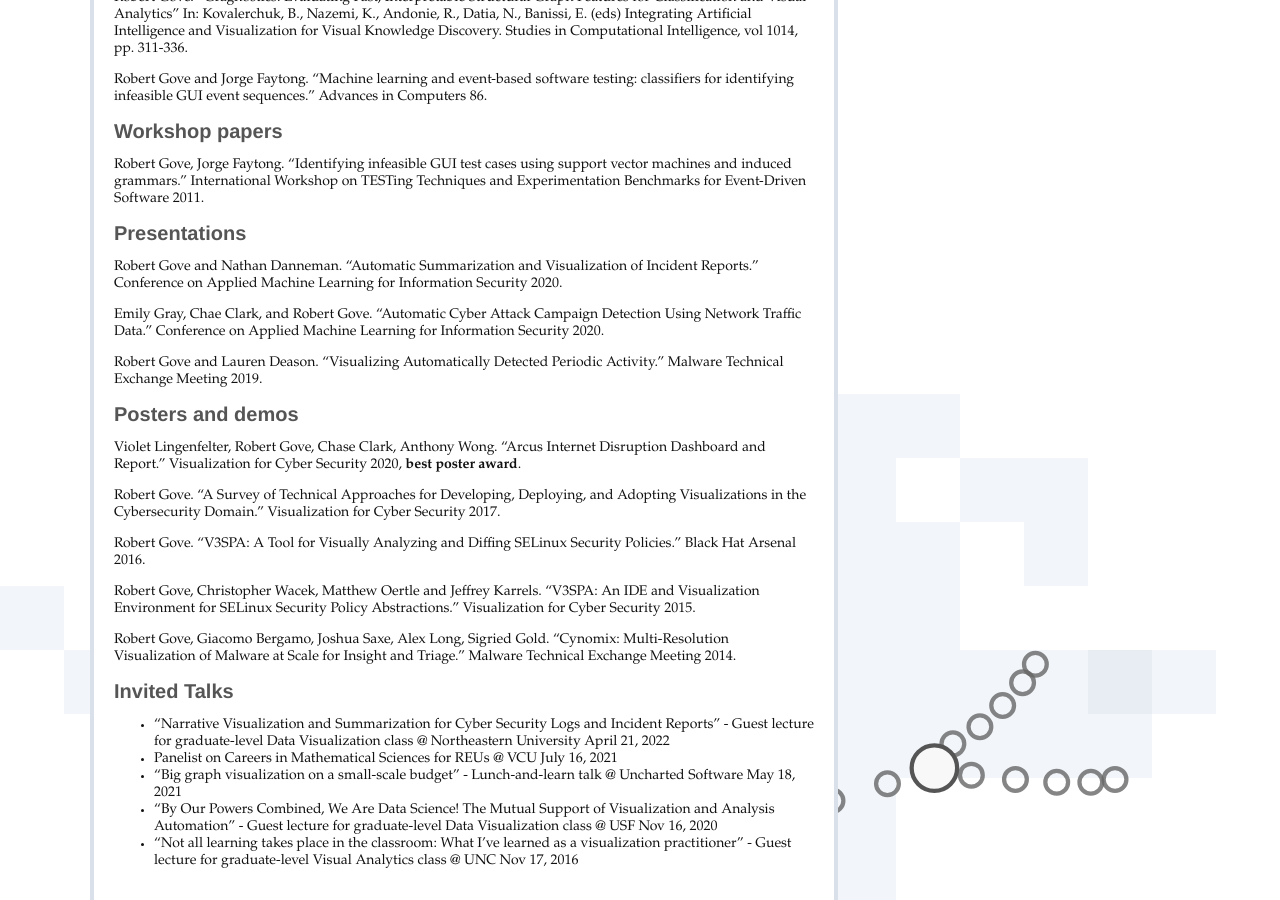
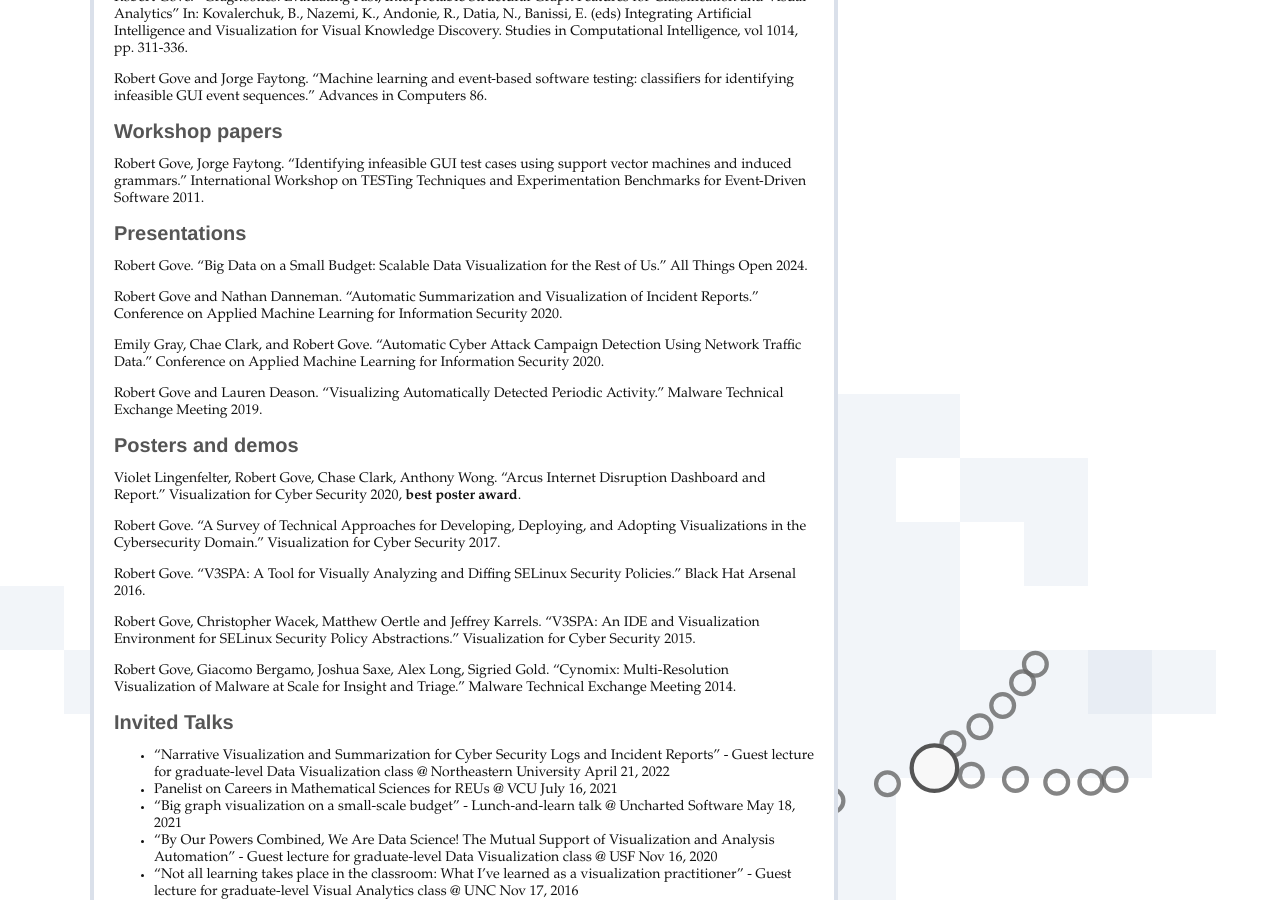
Before and after one commit to rpgove/rpgove.github.io, a Jekyll site: the page built from publications.markdown, in a window 1280 px wide and 900 px high, scrolled down 1270 px. Built offline with Jekyll 4.4.1, drawn with Linux system fonts in a browser that asks for light colours.

Commit message:
Add ATO 2024 conference talk

```diff
--- a/publications.markdown
+++ b/publications.markdown
@@ -56,6 +56,8 @@ Robert Gove, Jorge Faytong. "Identifying infeasible GUI test cases using support
 
 # Presentations
 
+Robert Gove. "Big Data on a Small Budget: Scalable Data Visualization for the Rest of Us." All Things Open 2024.
+
 Robert Gove and Nathan Danneman. "Automatic Summarization and Visualization of Incident Reports." Conference on Applied Machine Learning for Information Security 2020.
 
 Emily Gray, Chae Clark, and Robert Gove. "Automatic Cyber Attack Campaign Detection Using Network Traffic Data." Conference on Applied Machine Learning for Information Security 2020.
```
